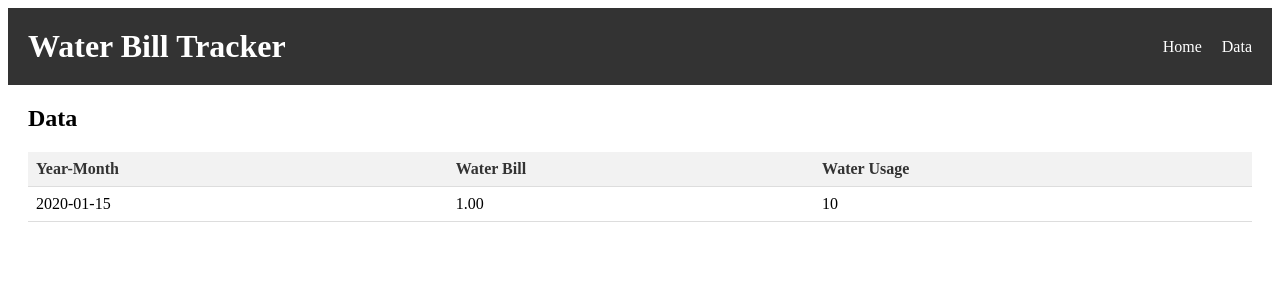
After one commit to xkan-32/Web-APP-For-Portfolio, a Flask app: page /data in a window 1280 px wide. The commit adds this page. Shown: the top 300 px of the page. Run offline with Flask 3, Linux system fonts and the light colour scheme; tables that the repository leaves empty hold one stand-in row (values such as "Sample post").

Commit message:
月ごとに追加できる機能追加

```diff
--- a/app.py
+++ b/app.py
@@ -6,10 +6,35 @@ app = Flask(__name__)
 
 @app.route("/")
 def index():
+    return render_template("index.html")
+
+@app.route("/add_data", methods=["POST"])
+def add_data():
+    year_month = datetime.datetime.strptime(request.form["year_month"], "%Y-%m").date()
+    water_bill = float(request.form["water_bill"])
+    water_usage = int(request.form["water_usage"])
+
     conn = mysql.connector.connect(
         host="localhost",
-        user="user",
-        password="password",
+        user="root",
+        password="kanseiA@12345",
+        database="water_bill_tracker"
+    )
+
+    cursor = conn.cursor()
+    cursor.execute("INSERT INTO water_data (`year_month`, water_bill, water_usage) VALUES (%s, %s, %s)", (year_month, water_bill, water_usage))
+    conn.commit()
+    cursor.close()
+    conn.close()
+
+    return "Data added successfully."
+
+@app.route("/data")
+def data():
+    conn = mysql.connector.connect(
+        host="localhost",
+        user="root",
+        password="kanseiA@12345",
         database="water_bill_tracker"
     )
 
@@ -19,28 +44,7 @@ def index():
     cursor.close()
     conn.close()
 
-    return render_template("index.html", data=data)
-
-@app.route("/add_data", methods=["POST"])
-def add_data():
-    water_bill = request.form["water_bill"]
-    water_usage = request.form["water_usage"]
-    year_month = datetime.datetime.now().strftime("%Y-%m") # 追加するコード
-
-    conn = mysql.connector.connect(
-        host="localhost",
-        user="user",
-        password="password",
-        database="water_bill_tracker"
-    )
-
-    cursor = conn.cursor()
-    cursor.execute("INSERT INTO water_data (year_month, water_bill, water_usage) VALUES (%s, %s, %s)", (year_month, water_bill, water_usage)) # 修正するコード
-    conn.commit()
-    cursor.close()
-    conn.close()
-
-    return "Data added successfully."
+    return render_template("data.html", data=data)
 
 if __name__ == "__main__":
     app.run(debug=True)
--- a/static/css/styles.css
+++ b/static/css/styles.css
@@ -1,22 +1,48 @@
-body {
-    font-family: Arial, sans-serif;
-}
+.header {
+    background-color: #333;
+    color: #fff;
+    display: flex;
+    justify-content: space-between;
+    align-items: center;
+    padding: 20px;
+  }
 
-form {
+  .header h1 {
+    margin: 0;
+  }
+
+  .header ul {
+    list-style: none;
+    margin: 0;
+    padding: 0;
     display: flex;
-    flex-direction: column;
-    align-items: center;
-}
+  }
 
-label, input[type="submit"] {
-    width: 200px;
-    margin: 10px;
-    padding: 10px;
-}
+  .header li {
+    margin-left: 20px;
+  }
 
-input[type="text"] {
-    width: 200px;
-    height: 30px;
-    margin: 10px;
-    padding: 10px;
-}
+  .header a {
+    color: #fff;
+    text-decoration: none;
+  }
+
+  .main {
+    margin: 20px;
+  }
+
+  table {
+    border-collapse: collapse;
+    width: 100%;
+  }
+
+  th, td {
+    text-align: left;
+    padding: 8px;
+    border-bottom: 1px solid #ddd;
+  }
+
+  th {
+    background-color: #f2f2f2;
+    color: #333;
+  }
--- a/templates/base.html
+++ b/templates/base.html
@@ -1,12 +1,20 @@
 <!DOCTYPE html>
 <html>
 <head>
-    <meta charset="UTF-8">
-    <title>Water Bill Tracker</title>
-    <link rel="stylesheet" type="text/css" href="{{ url_for('static', filename='css/styles.css') }}">
+  <title>Water Bill Tracker</title>
+  <link rel="stylesheet" type="text/css" href="{{ url_for('static', filename='css/styles.css') }}">
 </head>
 <body>
-    {% block content %}{% endblock %}
-    <script type="text/javascript" src="{{ url_for('static', filename='js/main.js') }}"></script>
+  <div class="header">
+    <h1>Water Bill Tracker</h1>
+    <nav>
+      <ul>
+        <li><a href="/">Home</a></li>
+        <li><a href="/data">Data</a></li>
+      </ul>
+    </nav>
+  </div>
+  {% block content %}
+  {% endblock %}
 </body>
 </html>
--- /dev/null
+++ b/templates/data.html
@@ -0,0 +1,25 @@
+{% extends "base.html" %}
+
+{% block content %}
+  <div class="main">
+    <h2>Data</h2>
+    <table>
+      <thead>
+        <tr>
+          <th>Year-Month</th>
+          <th>Water Bill</th>
+          <th>Water Usage</th>
+        </tr>
+      </thead>
+      <tbody>
+        {% for row in data %}
+          <tr>
+            <td>{{ row[1] }}</td>
+            <td>{{ row[2] }}</td>
+            <td>{{ row[3] }}</td>
+          </tr>
+        {% endfor %}
+      </tbody>
+    </table>
+  </div>
+{% endblock %}
```
Also changed, not shown: database.sql (+4 -5 lines), templates/index.html (+15 -28 lines).
